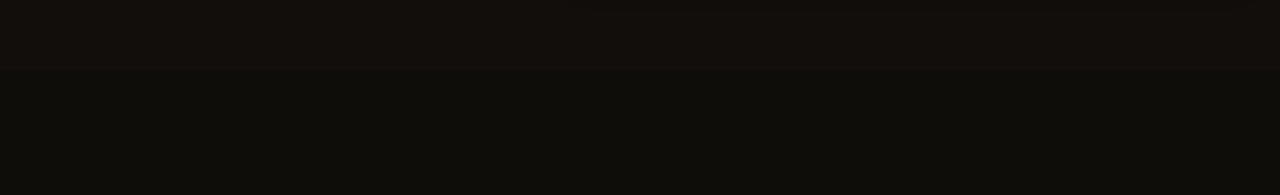
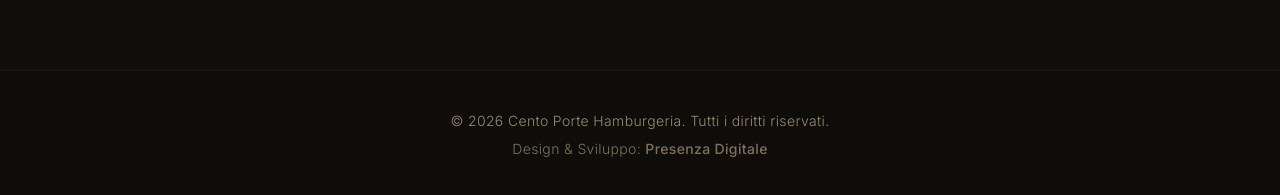
Before and after one commit to alebaia81/100portedemo, a Next.js app: page / in a window 1280 px wide. Shown: the part 3358-3553 px from the top of the page. Before the commit the page ends 3428 px from the top, so only its background shows below. Built offline with nearby package versions, Linux system fonts and the light colour scheme; a web font is replaced by a local one.

Commit message:
feat: aggiungi elegante footer personalizzato in stile Dark Gourmet con credits a Presenza Digitale

```diff
--- a/src/app/menu/page.tsx
+++ b/src/app/menu/page.tsx
@@ -3,6 +3,7 @@
 import Header from "@/components/Header";
 import ProductCard from "@/components/ProductCard";
 import CartDrawer from "@/components/CartDrawer";
+import Footer from "@/components/Footer";
 import { MENU_DATA } from "@/lib/menu-data";
 import { useMenuAvailability } from "@/hooks/useMenuAvailability";
 
@@ -64,9 +65,8 @@
       {/* Cart Drawer */}
       <CartDrawer />
 
-      <footer className="py-12 border-t border-border text-center text-xs text-muted-text uppercase tracking-widest">
-        &copy; {new Date().getFullYear()} Cento Porte Pub &amp; Hamburgeria. All rights reserved.
-      </footer>
+      {/* Footer */}
+      <Footer />
     </main>
   );
 }
--- a/src/app/page.tsx
+++ b/src/app/page.tsx
@@ -1,5 +1,6 @@
 import Header from "@/components/Header";
 import CartDrawer from "@/components/CartDrawer";
+import Footer from "@/components/Footer";
 import { Clock, MapPin, Beer, Utensils, Zap, Phone, Tv, Flame, Users, ShoppingBag } from "lucide-react";
 import Link from "next/link";
 
@@ -309,6 +310,9 @@
         </div>
       </section>
 
+      {/* Footer */}
+      <Footer />
+
       {/* Sticky Bottom CTA - solo mobile */}
       <div className="md:hidden fixed bottom-0 left-0 right-0 z-30 bg-background/95 backdrop-blur border-t border-border p-4 flex gap-3">
         <a
--- /dev/null
+++ b/src/components/Footer.tsx
@@ -0,0 +1,26 @@
+import Link from "next/link";
+
+export default function Footer() {
+  const currentYear = new Date().getFullYear();
+
+  return (
+    <footer className="w-full bg-background border-t border-border/40 py-10 px-6 text-center">
+      <div className="max-w-4xl mx-auto flex flex-col items-center justify-center gap-2">
+        <p className="text-xs sm:text-sm text-muted-text tracking-wide font-light">
+          &copy; {currentYear} Cento Porte Hamburgeria. Tutti i diritti riservati.
+        </p>
+        <p className="text-xs sm:text-sm text-muted-text/80 tracking-wide font-light">
+          Design &amp; Sviluppo:{" "}
+          <a
+            href="https://presenzadigitale.io"
+            target="_blank"
+            rel="noopener noreferrer"
+            className="hover:text-accent transition-colors duration-300 font-medium"
+          >
+            Presenza Digitale
+          </a>
+        </p>
+      </div>
+    </footer>
+  );
+}
```
